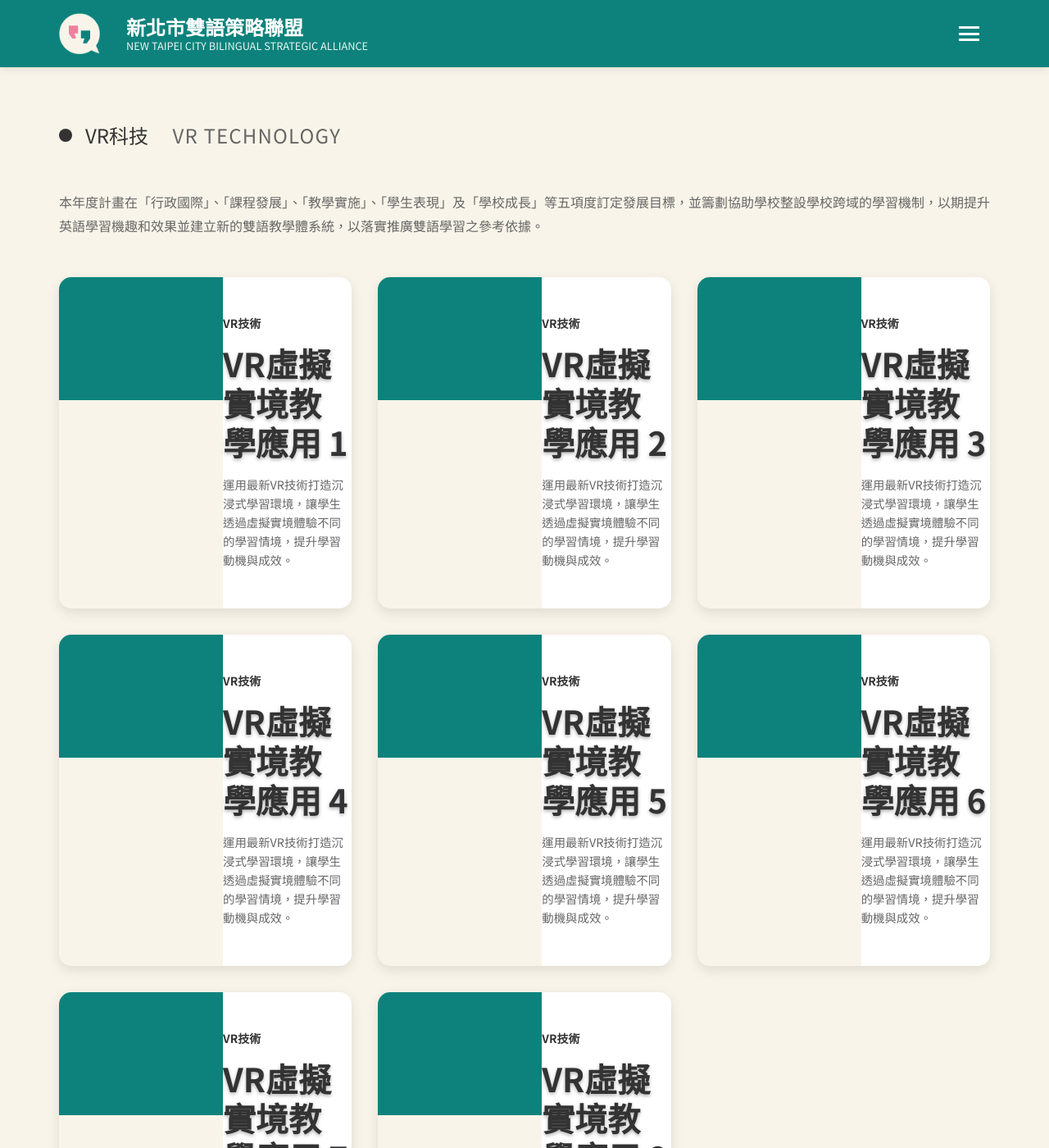
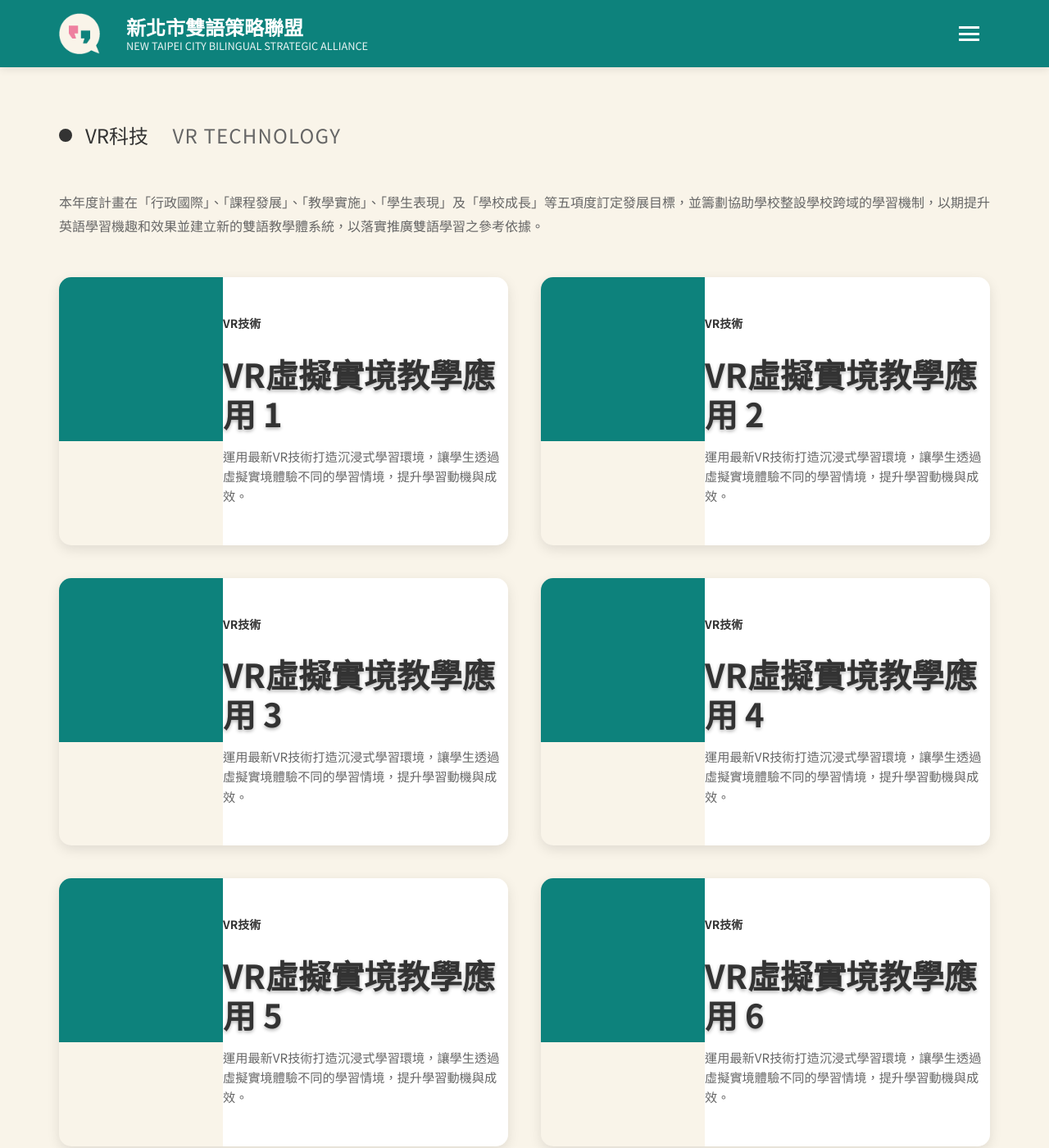
Before and after one commit to ntpc-bsa/ntpc-bsa.github.io, a Jekyll site: the page built from vr.html, in a window 1280 px wide and 1400 px high. Shown: the whole window at 82% size. Built offline with Jekyll 4.4.1, drawn with Linux system fonts in a browser that asks for light colours; some web fonts are replaced.

Commit message:
Optimize lesson card layout - improve dimensions, spacing, and content display

```diff
--- a/assets/css/style.css
+++ b/assets/css/style.css
@@ -848,8 +848,8 @@ body {
 /* 教案頁面 */
 .lesson-grid {
     display: grid;
-    grid-template-columns: repeat(auto-fit, minmax(350px, 1fr));
-    gap: 2rem;
+    grid-template-columns: repeat(auto-fit, minmax(450px, 1fr));
+    gap: 2.5rem;
     margin-top: 2rem;
 }
 
@@ -873,6 +873,8 @@ body {
     overflow: hidden;
     box-shadow: 0 5px 15px rgba(0,0,0,0.1);
     transition: box-shadow 0.3s ease;
+    min-height: 200px;
+    height: auto;
 }
 
 .lesson-link:hover .lesson-item {
@@ -881,7 +883,7 @@ body {
 
 .lesson-image {
     width: 200px;
-    height: 150px;
+    height: 200px;
     background-color: var(--primary-green);
     flex-shrink: 0;
     min-width: 200px;
@@ -889,38 +891,53 @@ body {
 }
 
 .lesson-content {
-    padding: 1.5rem;
+    padding: 2rem;
     flex: 1;
+    display: flex;
+    flex-direction: column;
+    justify-content: flex-start;
+    min-height: 200px;
 }
 
 .lesson-category {
     color: var(--primary-green);
     font-size: 0.9rem;
-    margin-bottom: 0.5rem;
+    margin-bottom: 0.8rem;
+    font-weight: 500;
+    flex-shrink: 0;
 }
 
 .lesson-title {
-    font-size: 1.1rem;
+    font-size: 1.3rem;
     font-weight: 600;
-    margin-bottom: 1rem;
+    margin-bottom: 0.8rem;
     color: var(--text-dark);
+    line-height: 1.3;
+    flex-shrink: 0;
 }
 
 .lesson-description {
     color: var(--text-light);
-    font-size: 0.9rem;
+    font-size: 0.95rem;
     line-height: 1.6;
+    flex: 1;
+    overflow: hidden;
 }
 
 /* 確保桌面版本正確顯示水平布局 */
 @media (min-width: 481px) {
     .lesson-item {
         flex-direction: row;
+        min-height: 200px;
     }
 
     .lesson-image {
         width: 200px;
-        height: 150px;
+        height: 200px;
+    }
+
+    .lesson-content {
+        min-height: 200px;
     }
 }
 
```
